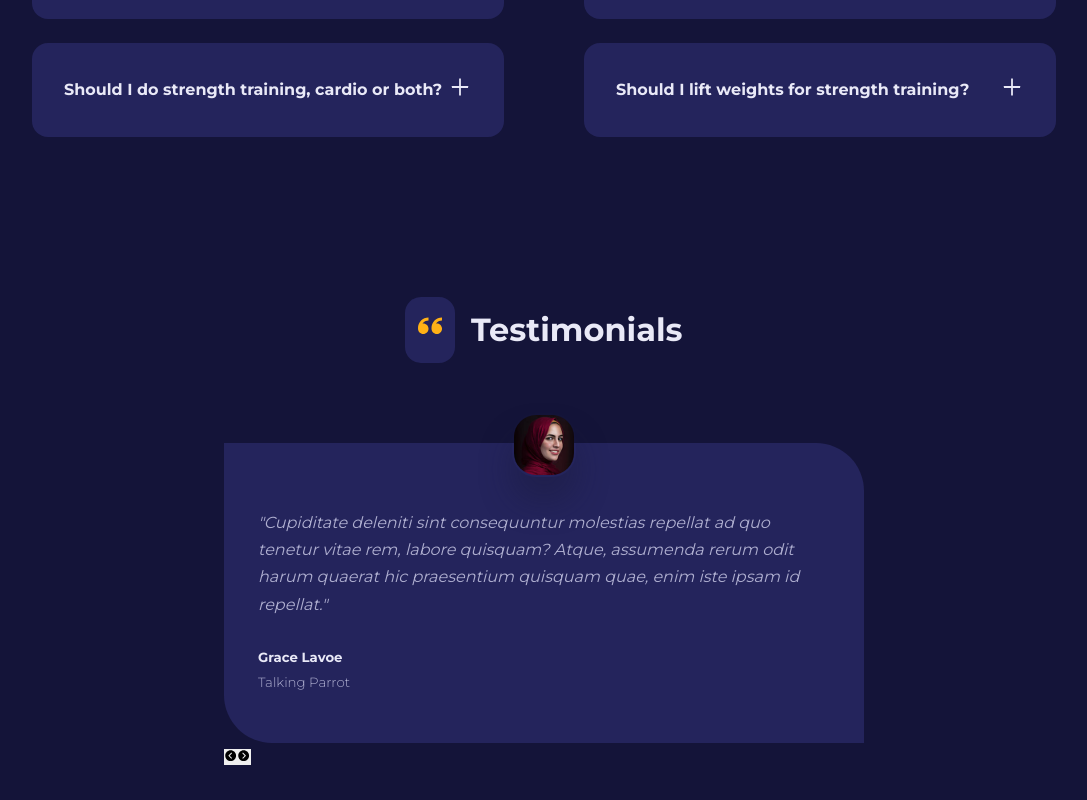
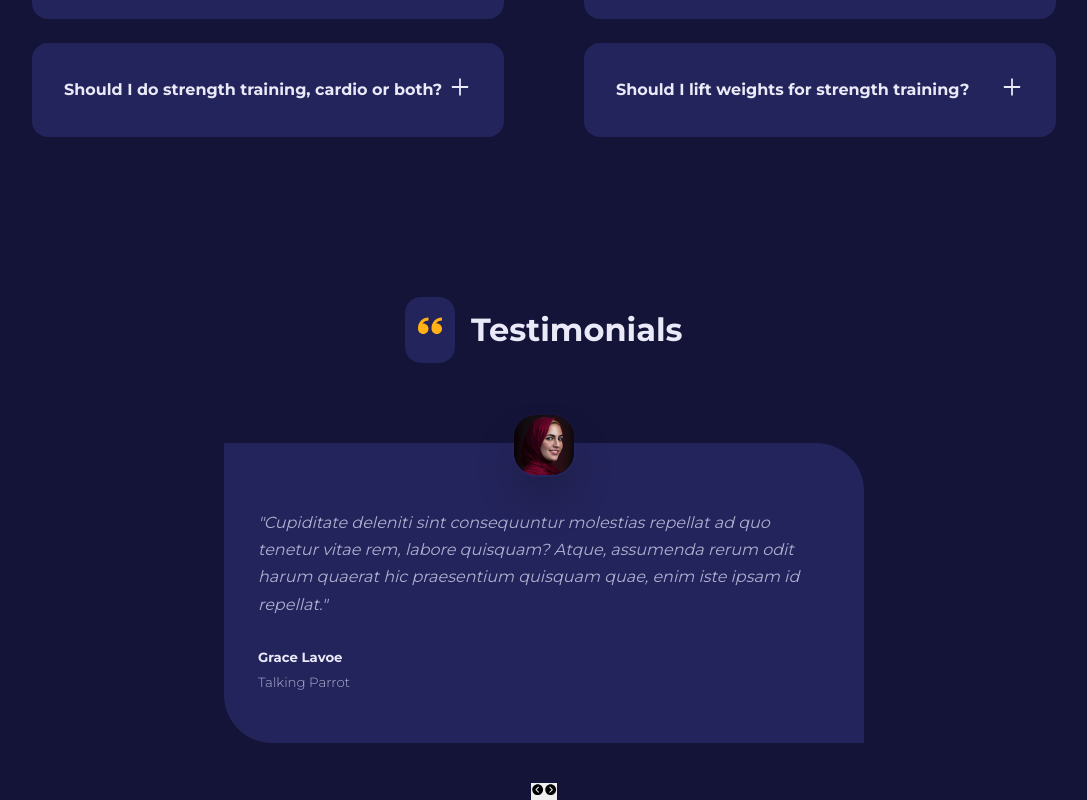
Before and after one commit to Eddysam2000/XP-Fitness, a React (Create React App) app: page / in a window 1280 px wide. Shown: the part 2708-3508 px from the top of the page, without its empty margins (96-1183 px from the left). Before the commit the page ends 3478 px from the top, so only its background shows below. Built offline with nearby package versions, Linux system fonts and the light colour scheme.

Commit message:
testimonial added

```diff
--- a/src/pages/home/home.css
+++ b/src/pages/home/home.css
@@ -200,3 +200,9 @@
 .card small.testimonial_title {
     margin-top: 0.3rem;
 }
+
+.testimonials_btn-container {
+    display: flex;
+    width: fit-content;
+    margin: 2.5rem auto 0;
+}
```
